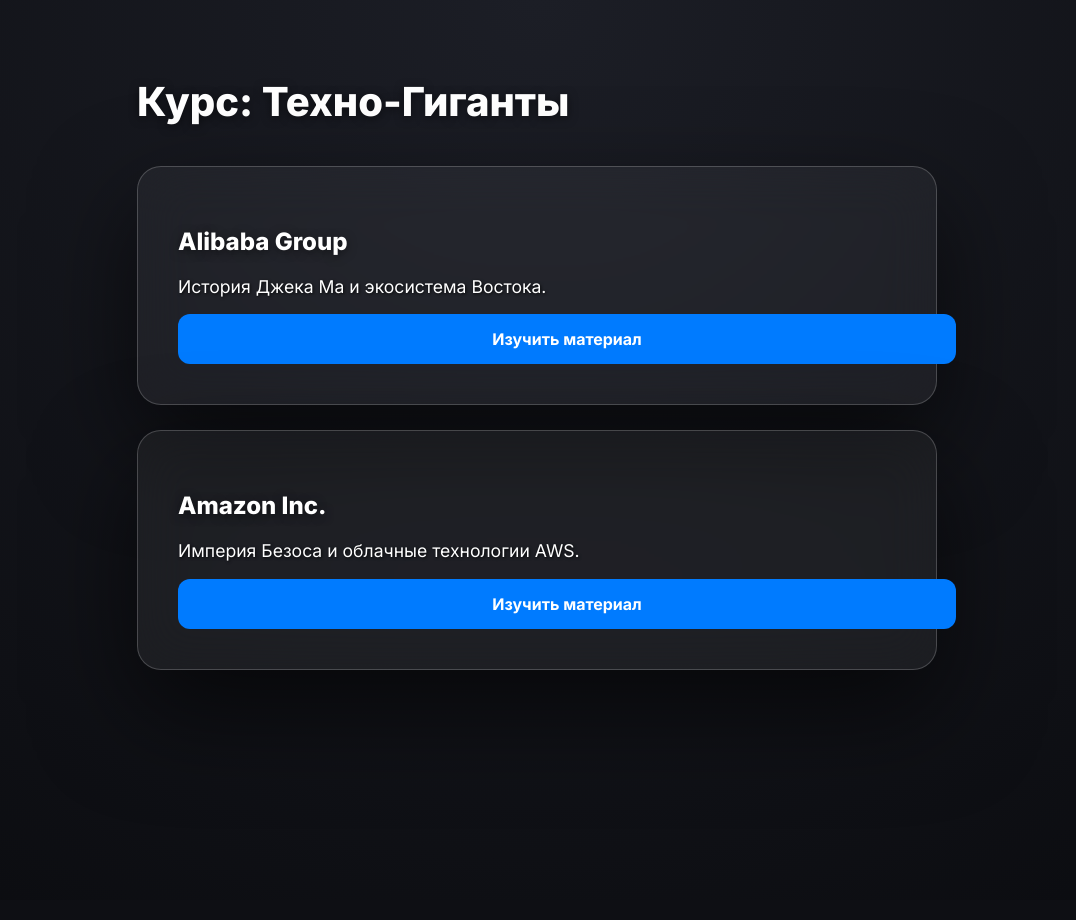
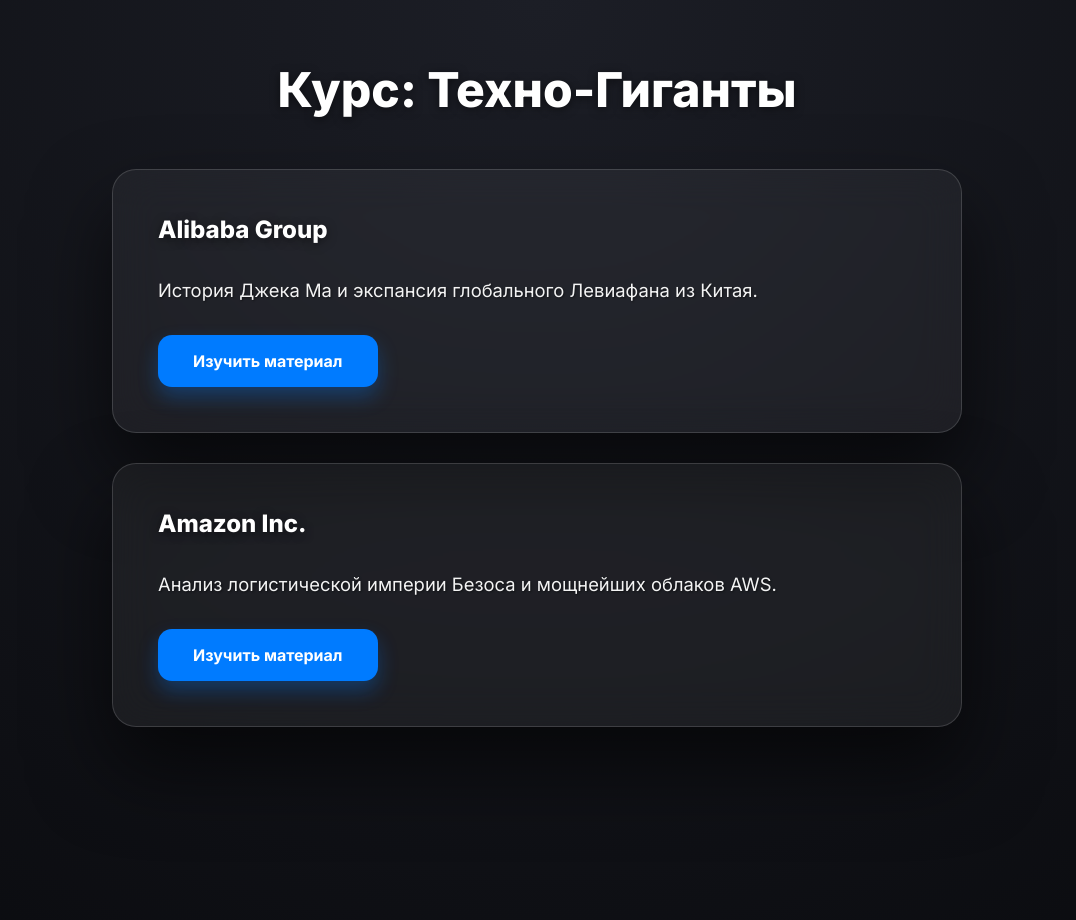
Before and after one commit to vi098275-debug/literate-octo-broccoli, a Flask app: page / in a window 1280 px wide. Shown: the whole page, without its empty margins (103-1179 px from the left). Before the commit the page ends 670 px from the top, so only its background shows below. Run offline with Flask 3, Linux system fonts and the light colour scheme; some libraries are stand-ins or nearby versions.

Commit message:
Update index.html

```diff
--- a/templates/index.html
+++ b/templates/index.html
@@ -2,136 +2,118 @@
 <html lang="ru">
 <head>
     <meta charset="UTF-8">
-    <title>Главная — Обучение</title>
+    <title>Tech Giants Course</title>
     <link href="https://fonts.googleapis.com/css2?family=Inter:wght@400;700;800&display=swap" rel="stylesheet">
-    <!-- Либа для конфетти -->
     <script src="https://cdn.jsdelivr.net/npm/canvas-confetti@1.6.0/dist/confetti.browser.min.js"></script>
     <style>
-        :root { --accent: #007bff; }
+        :root { --accent: #007bff; --bg: #0b0c10; --glass: rgba(255, 255, 255, 0.05); }
+
         body {
             background: radial-gradient(circle at top, #1c1e26 0%, #0b0c10 100%);
-            color: #ffffff; font-family: 'Inter', sans-serif; min-height: 100vh; margin: 0; padding: 50px 20px;
-        }
-        .container { max-width: 800px; margin: 0 auto; }
-
-        /* СТЕКЛЯННЫЕ ПЛАШКИ */
-        .glass-card {
-            background: rgba(255, 255, 255, 0.05);
-            backdrop-filter: blur(25px); -webkit-backdrop-filter: blur(25px);
-            border: 1px solid rgba(255, 255, 255, 0.2);
-            border-radius: 24px; padding: 40px; margin-bottom: 25px;
-            box-shadow: 0 40px 100px rgba(0,0,0,0.6);
-            transition: all 0.6s cubic-bezier(0.16, 1, 0.3, 1);
+            color: #ffffff !important; font-family: 'Inter', sans-serif; min-height: 100vh; margin: 0; padding: 60px 20px;
         }
 
+        .container { max-width: 850px; margin: 0 auto; text-align: center; }
+
+        /* ИСПРАВЛЕННЫЕ ПЛАШКИ */
+        .glass-card {
+            background: var(--glass);
+            backdrop-filter: blur(20px); -webkit-backdrop-filter: blur(20px);
+            border: 1px solid rgba(255, 255, 255, 0.15);
+            border-radius: 24px; padding: 45px; margin-bottom: 30px;
+            box-shadow: 0 40px 80px rgba(0,0,0,0.6);
+            display: flex; flex-direction: column; align-items: flex-start; /* Все внутри по левому краю */
+            text-align: left; position: relative; overflow: hidden;
+            opacity: 0; transform: translateY(30px); animation: emerge 0.8s forwards;
+        }
+        @keyframes emerge { to { opacity: 1; transform: translateY(0); } }
+
+        h1, h2 { color: #ffffff !important; font-weight: 800; margin-top: 0; margin-bottom: 15px; text-shadow: 0 2px 10px rgba(0,0,0,0.5); }
+        p { color: #ffffff !important; font-size: 1.15rem; opacity: 0.95; line-height: 1.5; margin-bottom: 30px; text-shadow: 1px 1px 2px rgba(0,0,0,0.5); }
+
+        /* КНОПКА КОТОРАЯ НЕ ВЫЛЕТАЕТ */
+        .btn-link {
+            display: inline-block; background: var(--accent); color: #ffffff !important;
+            text-decoration: none; padding: 16px 35px; border-radius: 14px; font-weight: 700;
+            transition: all 0.3s cubic-bezier(0.23, 1, 0.32, 1); border: none; cursor: pointer;
+            box-shadow: 0 10px 20px rgba(0, 123, 255, 0.3);
+        }
+        .btn-link:hover { background: #00a2ff; transform: translateY(-3px); box-shadow: 0 15px 30px rgba(0, 123, 255, 0.5); }
+
+        /* ТЕСТОВАЯ СЕТКА */
+        .question-box { width: 100%; background: rgba(0,0,0,0.25); padding: 25px; border-radius: 18px; margin-bottom: 20px; box-sizing: border-box; }
+        .option {
+            display: block; padding: 15px; margin: 10px 0; background: rgba(255,255,255,0.05);
+            border-radius: 10px; cursor: pointer; transition: 0.2s; border: 1px solid transparent; color: #fff !important;
+        }
+        .option:hover { background: rgba(255,255,255,0.1); border-color: var(--accent); }
         .hidden { display: none !important; }
 
-        /* ЧИТАЕМОСТЬ ТЕКСТА */
-        h1, h2 { font-weight: 800; color: #ffffff !important; text-shadow: 0 2px 10px rgba(0,0,0,0.5); }
-        p, li, label {
-            color: #ffffff !important;
-            text-shadow: 1px 1px 3px rgba(0,0,0,0.8);
-            font-size: 1.1rem;
-        }
-
-        .btn-link {
-            display: inline-block; background: var(--accent); color: white !important;
-            text-decoration: none; padding: 15px 30px; border-radius: 12px; font-weight: bold;
-            border: none; cursor: pointer; transition: 0.3s; width: 100%; text-align: center;
-        }
-        .btn-link:hover { background: #00a2ff; transform: scale(1.02); box-shadow: 0 0 20px rgba(0, 123, 255, 0.4); }
-
-        /* ТЕСТОВАЯ СЕТКА */
-        .question-box { background: rgba(0,0,0,0.3); padding: 25px; border-radius: 15px; margin-bottom: 20px; border: 1px solid rgba(255,255,255,0.1); }
-        .option {
-            display: block; padding: 12px; margin: 8px 0; background: rgba(255,255,255,0.05);
-            border-radius: 10px; cursor: pointer; transition: 0.2s; border: 1px solid transparent;
-        }
-        .option:hover { background: rgba(255,255,255,0.1); border-color: var(--accent); }
-        .option input { margin-right: 12px; transform: scale(1.2); }
-
         /* ЛИВЕНЬ */
-        #rain-container { position: fixed; top: 0; left: 0; width: 100%; height: 100%; pointer-events: none; z-index: 100; display: none; }
+        #rain-container { position: fixed; top: 0; left: 0; width: 100%; height: 100%; pointer-events: none; z-index: 1000; display: none; }
         .drop { position: absolute; width: 1px; height: 25px; background: white; opacity: 0.3; animation: fall linear infinite; }
         @keyframes fall { to { transform: translateY(100vh); } }
     </style>
 </head>
 <body>
     <div id="rain-container"></div>
-    <div class="container text-center">
+    <div class="container" id="app">
 
-        <div id="welcome-header">
-            <h1 style="font-size: 2.5rem; margin-bottom: 40px;">Курс: Техно-Гиганты</h1>
-        </div>
+        <h1 style="font-size: 3rem; margin-bottom: 50px;">Курс: Техно-Гиганты</h1>
 
-        <!-- Плашки компаний -->
         <div id="plates-container">
-            <div id="plate-alibaba" class="glass-card text-start">
+            <div id="plate-alibaba" class="glass-card">
                 <h2>Alibaba Group</h2>
-                <p>История Джека Ма и экосистема Востока.</p>
+                <p>История Джека Ма и экспансия глобального Левиафана из Китая.</p>
                 <a href="/alibaba" class="btn-link">Изучить материал</a>
             </div>
 
-            <div id="plate-amazon" class="glass-card text-start">
+            <div id="plate-amazon" class="glass-card">
                 <h2>Amazon Inc.</h2>
-                <p>Империя Безоса и облачные технологии AWS.</p>
+                <p>Анализ логистической империи Безоса и мощнейших облаков AWS.</p>
                 <a href="/amazon" class="btn-link">Изучить материал</a>
-                 </div>
+            </div>
         </div>
 
-        <!-- ОКНО ПОВТОРЕНИЯ (Появится, если обе плашки скрыты) -->
-        <div id="review-zone" class="glass-card hidden text-start">
-            <h1>Материал усвоен! 🧠</h1>
-            <p>Вспомни базу перед тестом:</p>
-            <ul style="color: #ffffff;">
-                <li><b>Alibaba:</b> 1999г, Таобао (0% комиссии), Алипей для доверия, 583к заказов/сек.</li>
-                <li><b>Amazon:</b> Книги (логистика), AWS держит пол-интернета, Anticipatory Shipping.</li>
-            </ul>
-            <button class="btn-link" onclick="startTest()">ПРОЙТИ ФИНАЛЬНЫЙ ТЕСТ</button>
+        <div id="review-zone" class="glass-card hidden">
+            <h2>Материал пройден! 🧠</h2>
+            <p>Проверь себя: вспомни про 583к заказов/сек и облако AWS. Готов к тесту?</p>
+            <button class="btn-link" style="width: 100%;" onclick="startTest()">НАЧАТЬ ФИНАЛЬНЫЙ ТЕСТ</button>
         </div>
 
-        <!-- ЗОНА ТЕСТА -->
-        <div id="test-zone" class="glass-card hidden text-start">
-            <h1>Тестирование</h1>
-            <div id="quiz-content">
-                <!-- Сюда JS вставит вопросы -->
-            </div>
-            <button class="btn-link" onclick="checkTest()">УЗНАТЬ МОЙ БАЛЛ</button>
+        <div id="test-zone" class="glass-card hidden">
+            <h2>Итоговый Тест</h2>
+            <div id="quiz-content" style="width: 100%;"></div>
+            <button class="btn-link" style="width: 100%;" onclick="checkTest()">ОТПРАВИТЬ ОТВЕТЫ</button>
         </div>
 
-        <!-- ФИНАЛЬНЫЙ ЭКРАН -->
-        <div id="result-zone" class="glass-card hidden">
+        <div id="result-zone" class="glass-card hidden" style="align-items: center; text-align: center;">
             <h1 id="res-title"></h1>
-            <div id="res-score" style="font-size: 5rem; font-weight: 800; color: #00a2ff; margin: 20px 0;"></div>
-            <p id="res-desc" style="margin-bottom: 30px;"></p>
-            <button class="btn-link" onclick="location.reload()">НАЧАТЬ ЗАНОВО</button>
+            <div id="res-score" style="font-size: 5rem; color: var(--accent); margin: 20px 0;"></div>
+            <p id="res-desc"></p>
+            <button class="btn-link" onclick="location.reload()">В НАЧАЛО</button>
         </div>
     </div>
 
     <script>
-        // ВОПРОСЫ ПО ТВОЕМУ ТЕКСТУ
         const questions = [
-            { q: "Где Джек Ма основал Alibaba в 1999 году?", a: ["В офисе", "В своей квартире", "В гараже"], c: 1 },
-            { q: "Почему Taobao победил eBay в Китае?", a: ["Быстрая доставка", "0% комиссии для продавцов", "Низкие цены"], c: 1 },
-            { q: "Что решила система Alipay в 2004 году?", a: ["Скорость интернета", "Недоверие между сторонами", "Налоги"], c: 1 },
-            { q: "Сколько заказов в секунду обрабатывает Alibaba в пик?", a: ["100к", "583к", "1млн"], c: 1 },
-            { q: "Что гарантирует Tmall?", a: ["Скидки", "Подлинность брендов", "Бесплатную еду"], c: 1 },
-            { q: "Почему Безос начал именно с книг?", a: ["Любил читать", "Легко доставлять и каталогизировать", "Знал авторов"], c: 1 },
-            { q: "Что будет, если упадет AWS?", a: ["Ничего", "Упадет пол-интернета (Netflix, Reddit)", "Amazon закроется"], c: 1 },
-            { q: "Сколько товаров на Amazon от сторонних продавцов?", a: ["30%", "60%", "90%"], c: 1 },
-            { q: "Как называется система предсказания покупок Amazon?", a: ["Future Send", "Anticipatory Shipping", "Smart Box"], c: 1 },
-            { q: "Сколько Amazon тратит на разработки (R&D) в год?", a: ["$10 млрд", "$40 млрд", "$80 млрд"], c: 1 }
+            { q: "Где Джек Ма основал Alibaba?", a: ["В офисе", "В своей квартире", "В гараже"], c: 1 },
+            { q: "Почему Taobao победил eBay в Китае?", a: ["Доставка", "Нет комиссий для продавцов", "Цены"], c: 1 },
+            { q: "Что решила система Alipay?", a: ["Скорость", "Недоверие партнеров", "Налоги"], c: 1 },
+            { q: "Сколько заказов в секунду в Alibaba?", a: ["100к", "583к", "1млн"], c: 1 },
+            { q: "Что гарантирует Tmall?", a: ["Скидки", "Подлинность товаров", "Еду"], c: 1 },
+            { q: "Почему Безос начал с книг?", a: ["Любил их", "Легкая логистика", "Бизнес-план"], c: 1 },
+            { q: "Если упадет AWS?", a: ["Ничего", "Упадет пол-интернета", "Конец Amazon"], c: 1 },
+            { q: "Доля товаров Marketplace на Amazon?", a: ["30%", "60%", "90%"], c: 1 },
+            { q: "Система предсказания заказов Amazon?", a: ["Fast Send", "Anticipatory Shipping", "Smart Box"], c: 1 },
+            { q: "Траты Amazon на R&D в год?", a: ["$10 млрд", "$40 млрд", "$80 млрд"], c: 1 }
         ];
 
         window.onload = () => {
-            const ali = localStorage.getItem('ali_done');
-            const amz = localStorage.getItem('amz_done');
-
-            if(ali) document.getElementById('plate-alibaba').classList.add('hidden');
-            if(amz) document.getElementById('plate-amazon').classList.add('hidden');
-
-            if(ali && amz) {
-                document.getElementById('welcome-header').classList.add('hidden');
+            if(localStorage.getItem('ali_done')) document.getElementById('plate-alibaba').classList.add('hidden');
+            if(localStorage.getItem('amz_done')) document.getElementById('plate-amazon').classList.add('hidden');
+            if(localStorage.getItem('ali_done') && localStorage.getItem('amz_done')) {
+                document.getElementById('plates-container').classList.add('hidden');
                 document.getElementById('review-zone').classList.remove('hidden');
             }
         }
@@ -139,52 +121,40 @@
         function startTest() {
             document.getElementById('review-zone').classList.add('hidden');
             document.getElementById('test-zone').classList.remove('hidden');
-            let html = '';
+            let h = '';
             questions.forEach((q, i) => {
-                html += `<div class="question-box"><p><b>${i+1}. ${q.q}</b></p>`;
-                q.a.forEach((opt, oi) => {
-                    html += `<label class="option"><input type="radio" name="q${i}" value="${oi}"> ${opt}</label>`;
-                });
-                html += `</div>`;
+                h += `<div class="question-box"><p><b>${i+1}. ${q.q}</b></p>`;
+                q.a.forEach((opt, oi) => h += `<label class="option"><input type="radio" name="q${i}" value="${oi}"> ${opt}</label>`);
+                h += `</div>`;
             });
-            document.getElementById('quiz-content').innerHTML = html;
+            document.getElementById('quiz-content').innerHTML = h;
         }
 
         function checkTest() {
-            let score = 0;
+            let s = 0;
             questions.forEach((q, i) => {
-                const sel = document.querySelector(`input[name="q${i}"]:checked`);
-[02.05.2026 15:44] Сэм – ChatGPT нейросеть 🧠: if(sel && parseInt(sel.value) === q.c) score++;
+                const checked = document.querySelector(`input[name="q${i}"]:checked`);
+                if(checked && parseInt(checked.value) === q.c) s++;
             });
-
-            const p = (score / questions.length) * 100;
+            const p = (s / questions.length) * 100;
             document.getElementById('test-zone').classList.add('hidden');
-            const resZone = document.getElementById('result-zone');
-            resZone.classList.remove('hidden');
+            document.getElementById('result-zone').classList.remove('hidden');
             document.getElementById('res-score').innerText = p + '%';
-
             if(p === 100) {
-                document.getElementById('res-title').innerText = "КРАСАВА! 100%";
-                document.getElementById('res-desc').innerText = "Ты выучил всё! Лови конфетти!";
+                document.getElementById('res-title').innerText = "ПРОЙДЕНО!";
                 confetti({ particleCount: 200, spread: 100, origin: { y: 0.6 } });
-            } else if (p >= 70) {
-                document.getElementById('res-title').innerText = "ХОРОШО!";
-                document.getElementById('res-desc').innerText = "Материал усвоен, но есть куда расти.";
-            } else {
+            } else if (p < 70) {
                 document.getElementById('res-title').innerText = "НЕ УСВОЕНО";
-                document.getElementById('res-desc').innerText = "Ливень грусти... Попробуй еще раз.";
                 startRain();
-            }
+            } else { document.getElementById('res-title').innerText = "ХОРОШО"; }
         }
 
         function startRain() {
             const container = document.getElementById('rain-container');
             container.style.display = 'block';
-            for(let i=0; i<100; i++){
-                let d = document.createElement('div');
-                d.className = 'drop';
-                d.style.left = Math.random()*100+'vw';
-                d.style.animationDuration = Math.random()+0.5+'s';
+            for(let i=0; i<100; i++) {
+                let d = document.createElement('div'); d.className = 'drop';
+                d.style.left = Math.random()*100+'vw'; d.style.animationDuration = Math.random()+0.5+'s';
                 container.appendChild(d);
             }
         }
```
